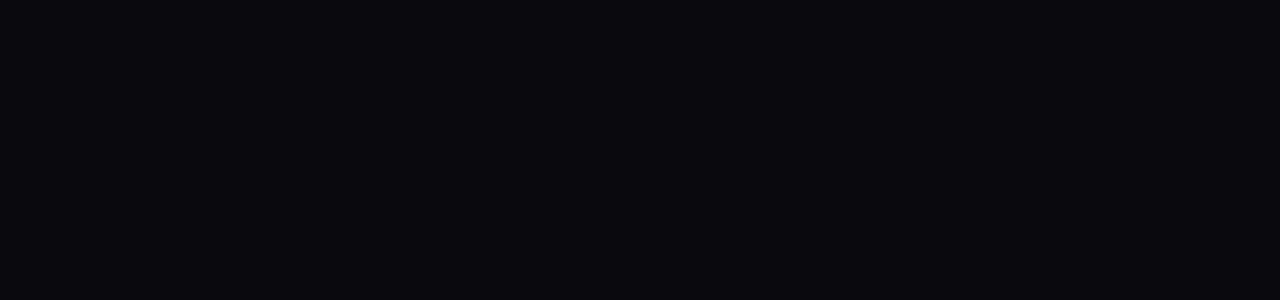
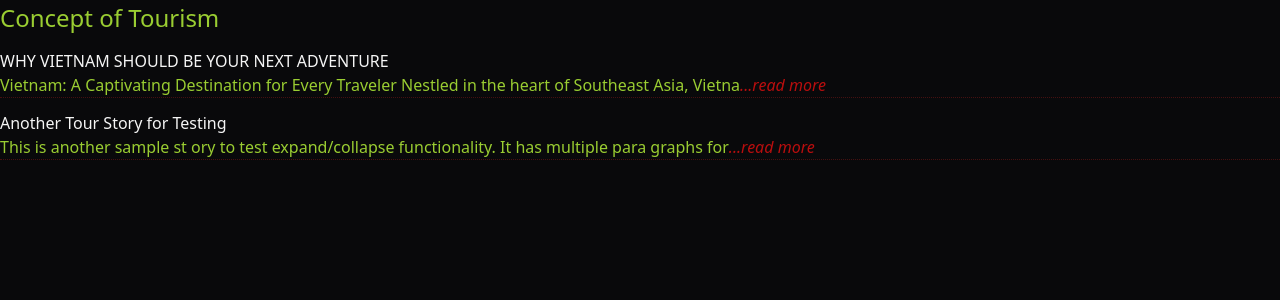
Before and after one commit to HossainAraf/timessquare2000, a React (Create React App) app: page /vietnam-tourism in a window 1280 px wide. Before the commit this address had no page. Shown: the top 300 px of the page. Built offline with nearby package versions, Linux system fonts and the light colour scheme.

Commit message:
Add VietnamTourism & its route

```diff
--- a/src/App.js
+++ b/src/App.js
@@ -11,6 +11,7 @@
 // import MuslimHistory from './components/MuslimHistory';
 import TourismPage from './components/Tourism/Tourism';
 import BangladeshTourism from './components/Tourism/BangladeshTourism';
+import VietnamTourism from './components/Tourism/VietnamTourism';
 import TimesSquarePage from './components/TimesSquare/TimesSquare';
 
 function App() {
@@ -27,6 +28,7 @@
         <Route path="/muslim-history" element={<MuslimHistory />} /> */}
         <Route path="/tourism" element={<TourismPage />} />
         <Route path="/bangladesh-tourism" element={<BangladeshTourism />} />
+        <Route path="/vietnam-tourism" element={<VietnamTourism />} />
         <Route path="/timessquare" element={<TimesSquarePage />} />
       </Routes>
       {/* <Footer /> */}
--- a/src/components/Tourism/Tourism.jsx
+++ b/src/components/Tourism/Tourism.jsx
@@ -7,6 +7,14 @@
   return (
     <div className="container mx-auto px-4 py-8 grid grid-cols-1 md:grid-cols-2 gap-4">
       <Link to="/bangladesh-tourism" className="flex flex-col items-center bg-white border border-gray-200 rounded-lg shadow md:flex-row md:max-w-xl hover:bg-gray-100 dark:border-gray-700 dark:bg-gray-800 dark:hover:bg-gray-700">
+        <img className="object-cover w-full rounded-t-lg h-96 md:h-auto md:w-48 md:rounded-none md:rounded-l-lg" src={Bangladesh} alt="" />
+        <div className="flex flex-col justify-between p-4 leading-normal">
+          <h5 className="mb-2 text-2xl font-bold tracking-tight text-gray-900 dark:text-white">Bangladesh</h5>
+          <p className="mb-3 font-normal text-gray-700 dark:text-gray-400">Timaking it over 2000 years old. Richard McClintock, a Latin professor at Hampden-Sydney College in Virginia, looked up one of the more obscure Latin words, consectetur, from a Lorem Ipsum passage, and going through the cites of the word in classical literature, discovered the undoubtable source. Lorem Ipsum comes from sections 1.10.32 and 1.10.33 of de Finibus Bonorum et Malorum (The Extremes of Good and Evil) by Cicero, written in 45 BC. This book is a treatise on the theory of ethics, very popular during the Renaissance. The first line of Lorem Ipsum, Lorem ipsum dolor sit amet., comes from a line in section 1.10.32..</p>
+          <p>Read the articles</p>
+        </div>
+      </Link>
+      <Link to="/vietnam-tourism" className="flex flex-col items-center bg-white border border-gray-200 rounded-lg shadow md:flex-row md:max-w-xl hover:bg-gray-100 dark:border-gray-700 dark:bg-gray-800 dark:hover:bg-gray-700">
         <img className="object-cover w-full rounded-t-lg h-96 md:h-auto md:w-48 md:rounded-none md:rounded-l-lg" src={Bangladesh} alt="" />
         <div className="flex flex-col justify-between p-4 leading-normal">
           <h5 className="mb-2 text-2xl font-bold tracking-tight text-gray-900 dark:text-white">Bangladesh</h5>
--- /dev/null
+++ b/src/components/Tourism/VietnamTourism.jsx
@@ -0,0 +1,80 @@
+/* eslint-disable max-len */
+import ReadMore from '../shared/ReadMore';
+
+const generateRandomId = () => crypto.randomUUID();
+
+function VietnamTourism() {
+  const stories = [
+    {
+      id: crypto.randomUUID(),
+      title: ' WHY VIETNAM SHOULD BE YOUR NEXT ADVENTURE',
+      className: 'Tour-guide-story',
+      content: [
+        <p key={generateRandomId()}>
+          Vietnam: A Captivating Destination for Every Traveler
+          Nestled in the heart of Southeast Asia, Vietnam is a land of captivating beauty, rich history, and vibrant culture. Whether you&apos;re an adventurer seeking thrilling experiences, a foodie craving unique flavors, or a wanderer yearning for tranquil landscapes, Vietnam promises an unforgettable journey. Here&apos;s why Vietnam stands out as one of the best destinations for tourists.
+        </p>,
+        <p key={generateRandomId()}>
+          ### A Rich Tapestry of Natural Wonders
+          Vietnam boasts a stunning variety of landscapes that cater to every kind of traveler. From the emerald-green rice terraces of Sapa to the surreal limestone karsts of Halong Bay, nature&apos;s artistry is on full display. The Mekong Delta offers a glimpse into the riverine life with its floating markets and lush waterways, while Phong Nha-Ke Bang National Park invites explorers to delve into its ancient caves.
+          For beach lovers, the pristine sands of Phu Quoc and the crystal-clear waters of Nha Trang provide a tropical paradise. Meanwhile, the mountainous regions of Da Lat and Ha Giang offer cool retreats and breathtaking vistas.
+        </p>,
+        <p key={generateRandomId()}>
+          ### A Culinary Paradise
+          Vietnamese cuisine is renowned worldwide, and for good reason. Each dish is a harmonious balance of flavors, textures, and colors. From the iconic pho and banh mi to the lesser-known delights of bun cha and cao lau, every meal is a culinary adventure.
+          Street food is an integral part of the Vietnamese experience. Wander through bustling markets and sample delicacies like fresh spring rolls, sizzling banh xeo, and sweet che desserts. Coffee lovers will revel in Vietnam&apos;s robust coffee culture, especially the unique ca phe sua da (iced coffee with condensed milk) and egg coffee.
+        </p>,
+        <p key={generateRandomId()}>
+          ### A Journey Through History
+          Vietnam&apos;s history is as compelling as its landscapes. The ancient town of Hoi An, with its well-preserved architecture, offers a glimpse into the country&apos;s trading past. Hue, the former imperial capital, is home to majestic palaces, tombs, and temples that narrate tales of the Nguyen Dynasty.
+          The Cu Chi Tunnels near Ho Chi Minh City and the War Remnants Museum provide insights into the country&apos;s tumultuous past and resilience. Hanoi&apos;s Old Quarter, with its narrow streets and colonial buildings, reflects a fusion of traditional and modern influences.
+        </p>,
+        <p key={generateRandomId()}>
+          ### Warm Hospitality and Vibrant Culture
+          Vietnamese people are known for their warm hospitality and friendly demeanor. Travelers often find themselves welcomed with open arms and genuine smiles. Traditional festivals like Tet (Vietnamese Lunar New Year) and the Mid-Autumn Festival showcase the nation&apos;s rich cultural heritage and provide a deeper connection to its customs.
+          The country&apos;s vibrant markets, artisan villages, and colorful lantern festivals offer endless opportunities to immerse oneself in the local way of life. For a unique cultural experience, visit the ethnic minority communities in the northern highlands to learn about their traditions and lifestyles.
+          ### Affordable Travel
+          One of Vietnam&apos;s greatest appeals is its affordability. Budget-conscious travelers can enjoy world-class experiences without breaking the bank. Accommodation ranges from luxurious resorts to budget-friendly hostels, and transportation options like motorbikes, buses, and trains make getting around both easy and economical.
+          Street food meals are not only delicious but also incredibly cheap, allowing visitors to savor a variety of dishes without overspending. Souvenirs like handwoven textiles, lacquerware, and traditional conical hats are both beautiful and reasonably priced.
+        </p>,
+
+        <p key={generateRandomId()}>
+          ### Adventure Awaits
+          Vietnam is a playground for adventure enthusiasts. Trek through the rugged terrain of Sapa, kayak in the emerald waters of Halong Bay, or embark on a motorbike journey along the breathtaking Hai Van Pass. Scuba diving, snorkeling, and kitesurfing are popular activities in coastal areas, while caving and rock climbing challenge thrill-seekers in the central and northern regions.
+          Vietnam&apos;s charm lies in its ability to offer something for everyone. Its blend of natural beauty, cultural richness, and affordability makes it an irresistible destination for tourists worldwide. Whether you&apos;re exploring bustling cities, relaxing on idyllic beaches, or savoring its incredible cuisine, Vietnam promises memories that will last a lifetime. Plan your trip to this enchanting country, and prepare to be captivated by its wonders.
+        </p>,
+      ],
+    },
+    {
+      id: crypto.randomUUID(),
+      title: 'Another Tour Story for Testing',
+      className: 'Tour-story-test',
+      content: [
+        <p key={generateRandomId()}>
+          This is another sample st
+          ory to test expand/collapse
+          functionality.
+          It has multiple para
+          graphs for the preview
+          Toggle to see the en
+          tire content here.
+        </p>,
+      ],
+    },
+  ];
+
+  return (
+    <div>
+      <h1>Concept of Tourism</h1>
+      {stories.map((story) => (
+        <div key={story.id} className={`story ${story.className}`}>
+          <h2>{story.title}</h2>
+          <ReadMore>{story.content}</ReadMore>
+          <hr />
+        </div>
+      ))}
+    </div>
+  );
+}
+
+export default VietnamTourism;
```
